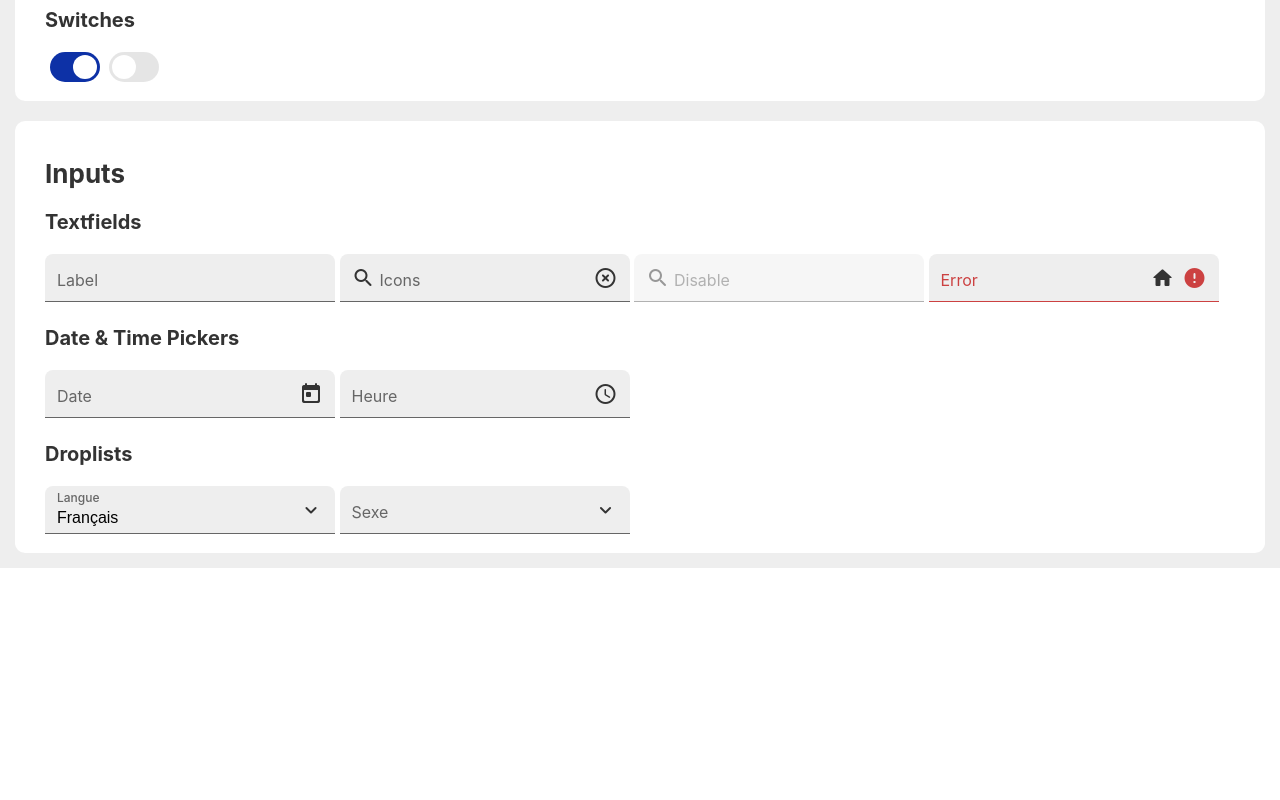
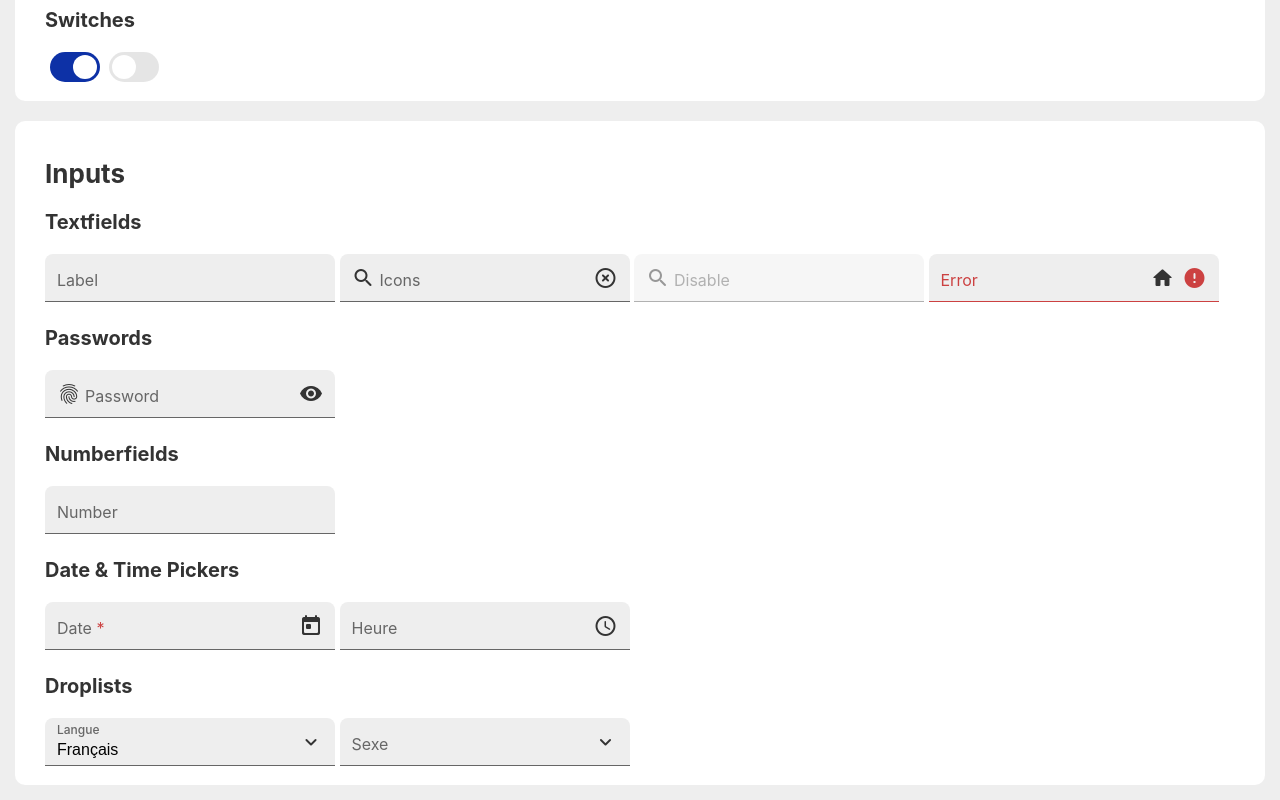
Before and after one commit to mrmuscles33/svelte-app, a Svelte app: page / in a window 1280 px wide. Shown: the part 726-1526 px from the top of the page. Before the commit the page ends 1294 px from the top, so only its background shows below. Built offline with nearby package versions, Linux system fonts and the light colour scheme.

Commit message:
Composant Password. Composant Numberfield. Remplacer les substr (deprecated) par substring. Ajout du type et format sur les champs input.

```diff
--- a/src/App.svelte
+++ b/src/App.svelte
@@ -9,6 +9,8 @@
 	import Droplist from './Components/Droplist.svelte';
 	import CounterButton from './Components/CounterButton.svelte';
 	import TimePicker from './Components/TimePicker.svelte';
+	import Password from './Components/Password.svelte';
+	import Numberfield from './Components/Numberfield.svelte';
 
 	function clickButton(){
 		alert('click');
@@ -163,6 +165,19 @@
 			errorMessage="Le champ est vide"
 		/>
 
+		<h3>Passwords</h3>
+		<Password
+			label="Password"
+			iconLeft="fingerprint"
+		/>
+
+		<h3>Numberfields</h3>
+		<Numberfield
+			label="Number"
+			decimal=2
+			precision=0
+		/>
+
 		<h3>Date & Time Pickers</h3>
 		<DatePicker
 			label="Date"
--- a/src/Components/Checkbox.svelte
+++ b/src/Components/Checkbox.svelte
@@ -14,7 +14,7 @@
         export let colorCheckedHover = "#4e6ac7";
 
         // PRIVATE ATTRIBUTES
-        let id = '_' + Math.random().toString(36).substr(2, 12);
+        let id = '_' + Math.random().toString(36).substring(2, 12);
 
         // METHODS
         const dispatch = createEventDispatcher();
--- a/src/Components/CounterButton.svelte
+++ b/src/Components/CounterButton.svelte
@@ -53,12 +53,12 @@
         }
         var parts = base.toString().split(".");
         if(parts[1]) {
-            parts[1] = parts[1].substr(0,3-parts[0].length);
+            parts[1] = parts[1].substring(0,3-parts[0].length);
         }
         parts[0] = parts[0].replace(/\B(?=(\d{3})+(?!\d))/g, " ");
         base = parts.join(".").replaceAll('.',',');
         if(base.endsWith(',')) {
-            base = base.substr(0,base.length - 1);
+            base = base.substring(0,base.length - 1);
         }
         return base + unit;
     }
--- a/src/Components/DatePicker.svelte
+++ b/src/Components/DatePicker.svelte
@@ -32,6 +32,7 @@
         export let calendarOnly = false;
 
         // PRIVATE ATTRIBUTES
+        let type = "text";
         let days = ['Dimanche','Lundi','Mardi','Mercredi','Jeudi','Vendredi','Samedi'];
         let months = ['Janvier','Février','Mars','Avril','Mai','Juin','Juillet','Août','Septembre','Octobre','Novembre','Décembre'];
         let visible = false;
@@ -207,6 +208,8 @@
         {width}
         {iconLeft}
         {required}
+        {type}
+        format="DD/MM/YYYY"
         readonly={readonly || calendarOnly}
         iconRight={readonly ? "" : "today"}
         pattern="((([0-2][0-9])|(3[0-1]))(\/|-|\.)((0[13578])|10|12)(\/|-|\.)(19|20)[0-9][0-9])|((([0-2][0-9])|30)(\/|-|\.)((0[469])|11)(\/|-|\.)(19|20)[0-9][0-9])|(([0-2][0-9])(\/|-|\.)02(\/|-|\.)(19|20)[0-9][0-9])"
@@ -287,7 +290,7 @@
                         {:else}
                                 <div class="datepicker-days">
                                         {#each sortedDays as day}
-                                                <span class="datepicker-day">{day.substr(0,3)}</span>
+                                                <span class="datepicker-day">{day.substring(0,3)}</span>
                                         {/each}
                                         {#each displayedDays as day}
                                                 <!-- svelte-ignore a11y-invalid-attribute -->
--- a/src/Components/Droplist.svelte
+++ b/src/Components/Droplist.svelte
@@ -17,11 +17,13 @@
         export let errorMessage = "";
         export let required = false;
         export let readonly = false;
+        export let format = null;
 
         export let items = [];
         export let selectOnly = false;
 
         // PRIVATE ATTRIBUTES
+        let type = "text";
         let input;
         let visible = false;
         let position = "bottom";
@@ -73,6 +75,8 @@
                 {width}
                 {iconLeft}
                 {required}
+                {type}
+                {format}
                 readonly={readonly || selectOnly}
                 iconRight={readonly ? "" : "expand_more"}
                 {label}
--- /dev/null
+++ b/src/Components/Numberfield.svelte
@@ -0,0 +1,82 @@
+<script>
+        // IMPORTS
+        import { createEventDispatcher } from 'svelte';
+        import Textfield from './Textfield.svelte';
+
+        // PUBLIC ATTRIBUTES
+        export let value = "";
+        export let disable = false;
+        export let color = "#666666";
+        export let colorFocus = "#0d31a6";
+        export let colorBackground = "#EEEEEE";
+        export let colorBackgroundHover = "#DDDDDD";
+        export let colorError = "#cc4141";
+        export let width = 290;
+        export let iconLeft = "";
+        export let iconRight = "";
+        export let label = "";
+        export let errorMessage = "";
+        export let required = false;
+        export let readonly = false;
+        export let format = "-1234567,12";
+
+        export let precision = 2;
+        export let decimal = 7;
+        export let min = null;
+        export let max = null;
+
+        // PRIVATE ATTRIBUTES
+        $: pattern = precision > 0 ? "^(-?)[0-9]{1," + decimal + "}((\\.|,)[0-9]{1," + precision + "})?$" : "^(-?)[0-9]{1," + decimal + "}$";
+
+        // EVENTS
+        const dispatch = createEventDispatcher();
+        export function onChange(evt){
+                if(errorMessage == "" && value != ""){
+                        if(min != null && max != null && (parseFloat(value.replace(",",".")) < parseFloat(min.replace(",",".")) || parseFloat(value.replace(",",".")) > parseFloat(max.replace(",",".")))){
+                                errorMessage = "La donnée " + label + " doit etre comprise entre " + min + " et " + max;
+                        } else if(min != null && parseFloat(value.replace(",",".")) < parseFloat(min.replace(",","."))) {
+                                errorMessage = "La donnée " + label + " doit etre supérieure à " + min;
+                        } else if(max != null && parseFloat(value.replace(",",".")) > parseFloat(max.replace(",","."))){
+                                errorMessage = "La donnée " + label + " doit etre inférieure à " + max;
+                        }
+                }
+                dispatch('change', {
+                        value: parseFloat(value.replace(",",".")),
+                        oldValue: parseFloat(evt.detail.oldValue.replace(",",".") || "")
+                });
+        }
+
+        // METHODS
+</script>
+
+<Textfield
+        bind:value={value}
+        {disable}
+        {color}
+        {colorFocus}
+        {colorBackground}
+        {colorBackgroundHover}
+        {width}
+        {iconLeft}
+        {required}
+        {readonly}
+        {format}
+        type="number"
+        {pattern}
+        {iconRight}
+        {label}
+        bind:errorMessage={errorMessage}
+        {colorError}
+        on:change={onChange}
+        on:blur
+        on:clickIcon
+        on:focus
+        on:focusout
+        on:input
+        on:keydown
+        on:keyup
+/>
+
+<style>
+
+</style>
--- /dev/null
+++ b/src/Components/Password.svelte
@@ -0,0 +1,96 @@
+<script>
+        // IMPORTS
+        import { createEventDispatcher } from 'svelte';
+        import Textfield from './Textfield.svelte';
+
+        // PUBLIC ATTRIBUTES
+        export let value = "";
+        export let disable = false;
+        export let color = "#666666";
+        export let colorFocus = "#0d31a6";
+        export let colorBackground = "#EEEEEE";
+        export let colorBackgroundHover = "#DDDDDD";
+        export let colorError = "#cc4141";
+        export let width = 290;
+        export let iconLeft = "";
+        export let label = "";
+        export let errorMessage = "";
+        export let required = false;
+        export let readonly = false;
+        export let format = null;
+
+        // PRIVATE ATTRIBUTES
+        let showPassword = false;
+
+        // EVENTS
+        const dispatch = createEventDispatcher();
+        function clickIcon(){
+                showPassword = !showPassword;
+                dispatch('clickIcon', {
+                        value: value
+                });
+        }
+
+        // METHODS
+</script>
+
+<!-- On ne peut pas binder le type donc on fait 2 input (password/text) pour afficher/cacher le mot de passe -->
+{#if showPassword}
+        <Textfield
+                bind:value={value}
+                {disable}
+                {color}
+                {colorFocus}
+                {colorBackground}
+                {colorBackgroundHover}
+                {width}
+                {iconLeft}
+                {required}
+                {readonly}
+                {format}
+                type="text"
+                iconRight="visibility_off"
+                {label}
+                bind:errorMessage={errorMessage}
+                {colorError}
+                on:change
+                on:blur
+                on:clickIcon={clickIcon}
+                on:focus
+                on:focusout
+                on:input
+                on:keydown
+                on:keyup
+        />
+{:else}
+        <Textfield
+                bind:value={value}
+                {disable}
+                {color}
+                {colorFocus}
+                {colorBackground}
+                {colorBackgroundHover}
+                {width}
+                {iconLeft}
+                {required}
+                {readonly}
+                type="password"
+                iconRight="visibility"
+                {label}
+                bind:errorMessage={errorMessage}
+                {colorError}
+                on:change
+                on:blur
+                on:clickIcon={clickIcon}
+                on:focus
+                on:focusout
+                on:input
+                on:keydown
+                on:keyup
+        />
+{/if}
+
+
+<style>
+
+</style>
--- a/src/Components/Radio.svelte
+++ b/src/Components/Radio.svelte
@@ -14,7 +14,7 @@
         export let selectedValue;
 
         // PRIVATE ATTRIBUTES
-        let id = '_' + Math.random().toString(36).substr(2, 12);
+        let id = '_' + Math.random().toString(36).substring(2, 12);
 
         // METHODS
 </script>
--- a/src/Components/Switch.svelte
+++ b/src/Components/Switch.svelte
@@ -13,7 +13,7 @@
         export let colorButton = "#FFFFFF";
 
         // PRIVATE ATTRIBUTES
-        let id = '_' + Math.random().toString(36).substr(2, 12);
+        let id = '_' + Math.random().toString(36).substring(2, 12);
 
         // METHODS
         const dispatch = createEventDispatcher();
--- a/src/Components/Textfield.svelte
+++ b/src/Components/Textfield.svelte
@@ -16,14 +16,16 @@
         export let iconRight = "";
         export let label = "";
         export let errorMessage = "";
-        export let pattern = "";
+        export let pattern = null;
         export let required = false;
         export let readonly = false;
+        export let type = "text";
+        export let format = null;
 
         // PRIVATE ATTRIBUTES
         $: inputWidth = width - (iconLeft != "" ? 40 : 12) - (iconRight != "" ? 32 : 0) - (hasError != "" ? 32 : 0) - 12;
         $: hasError = errorMessage != "";
-        let id = '_' + Math.random().toString(36).substr(2, 12);
+        let id = '_' + Math.random().toString(36).substring(2, 12);
         let input;
         let oldValue = "";
 
@@ -42,8 +44,12 @@
         export function onChange() {
                 if(disable) return;
                 errorMessage = required && (value == null || value.trim().length == 0) ? "La donnée " + label + " est obligatoire" : "";
-                if(pattern != "" && errorMessage == ""){
-                        errorMessage = new RegExp(pattern).test(value) || value == "" || value == null ? "" : "Erreur dans le format de la donnée " + label;
+                if(pattern != null && errorMessage == ""){
+                        errorMessage = new RegExp(pattern).test(value) || value == "" || value == null ?
+                                                "" :
+                                                format ?
+                                                        "La donnée " + label  + " doit être au format " + format :
+                                                        "Erreur dans le format de la donnée " + label;
                 }
                 dispatch('change', {
                         value: value,
@@ -102,6 +108,9 @@
         export function getInput(){
                 return input;
         }
+        function typeAction(node) {
+		node.type = type;
+	}
 </script>
 
 <div class="textfield-main"
@@ -117,7 +126,7 @@
             --color-error: {colorError};
             --width: {width}px;
             --width-input: {inputWidth}px;">
-        <input type="text" bind:this={input} {id} bind:value={value} {required} {pattern} {readonly} disabled={disable} placeholder="."
+        <input use:typeAction bind:this={input} {id} bind:value={value} {required} pattern={pattern || undefined} {readonly} disabled={disable} placeholder="."
                 on:change={onChange}
                 on:input={onInput}
                 on:focus={onFocus}
@@ -178,6 +187,11 @@
                 border: none;
                 outline: none;
                 background: none;
+                -moz-appearance: textfield;
+        }
+        input::-webkit-outer-spin-button,
+        input::-webkit-inner-spin-button {
+                -webkit-appearance: none;
         }
         input::placeholder {
                 opacity: 0;
@@ -198,6 +212,10 @@
                 transition: .2s ease-out;
                 pointer-events: none;
                 user-select: none;
+        }
+        input:required ~ label::after {
+                content: " *";
+                color: var(--color-error)
         }
         .textfield-main:focus-within label {
                 color: var(--color-focus);
--- a/src/Components/TimePicker.svelte
+++ b/src/Components/TimePicker.svelte
@@ -4,7 +4,6 @@
         import Textfield from './Textfield.svelte';
         import Button from './Button.svelte';
         import Tooltip from './Tooltip.svelte';
-import { get } from 'svelte/store';
 
         // PUBLIC ATTRIBUTES
         export let value = "";
@@ -33,6 +32,7 @@ import { get } from 'svelte/store';
         export let clockOnly = false;
 
         // PRIVATE ATTRIBUTES
+        let type = "text";
         let tmpValue = isValidTime(value) ? value : new Date().getHours().toString().padStart(2,'0') + ':' + new Date().getMinutes().toString().padStart(2,'0');
         let visible = false;
         let input;
@@ -127,6 +127,8 @@ import { get } from 'svelte/store';
         {width}
         {iconLeft}
         {required}
+        {type}
+        format="hh:mm"
         readonly={readonly || clockOnly}
         iconRight={readonly ? "" : "schedule"}
         pattern="([0-1][0-9]|2[0-3]):[0-5][0-9]"
```
